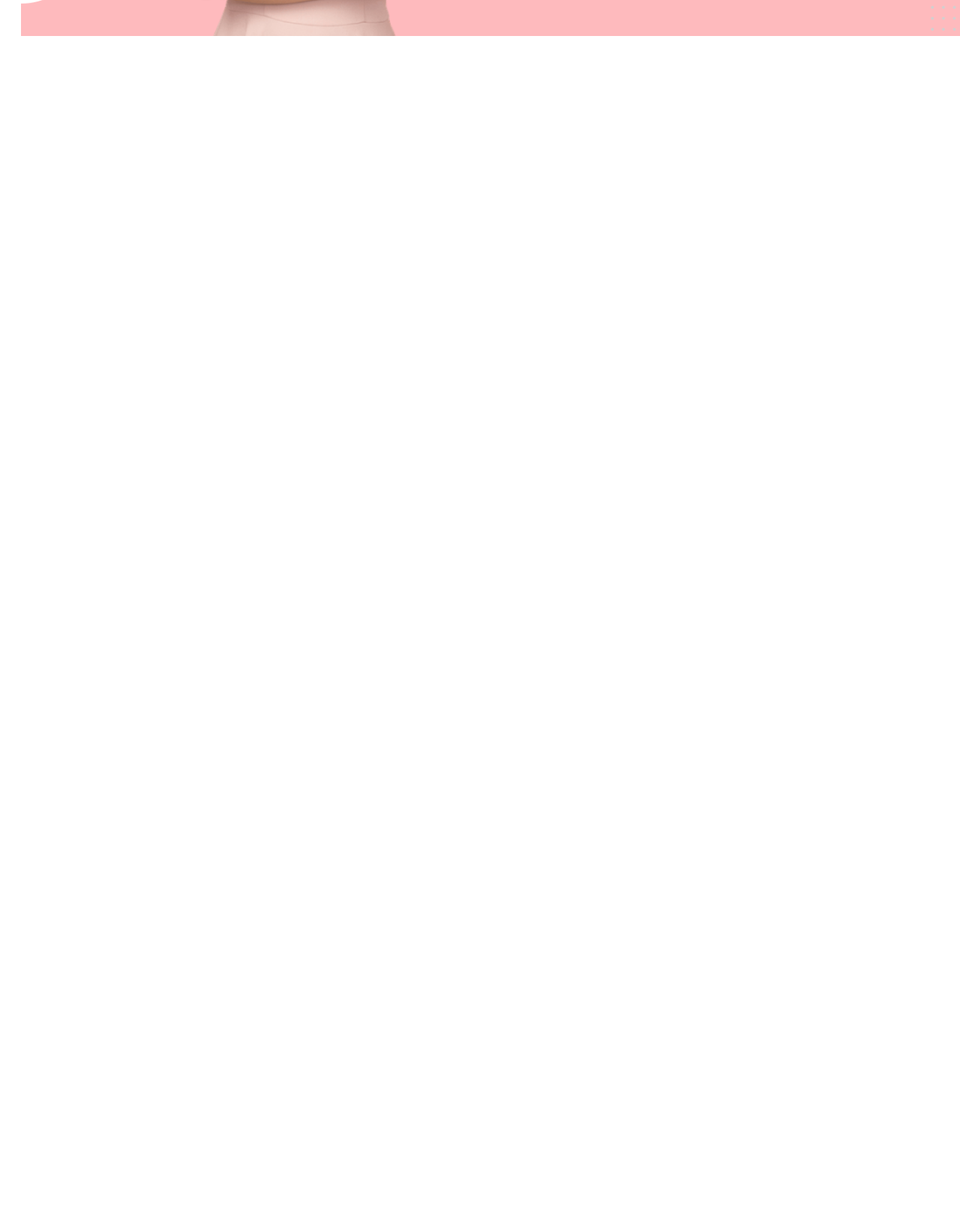
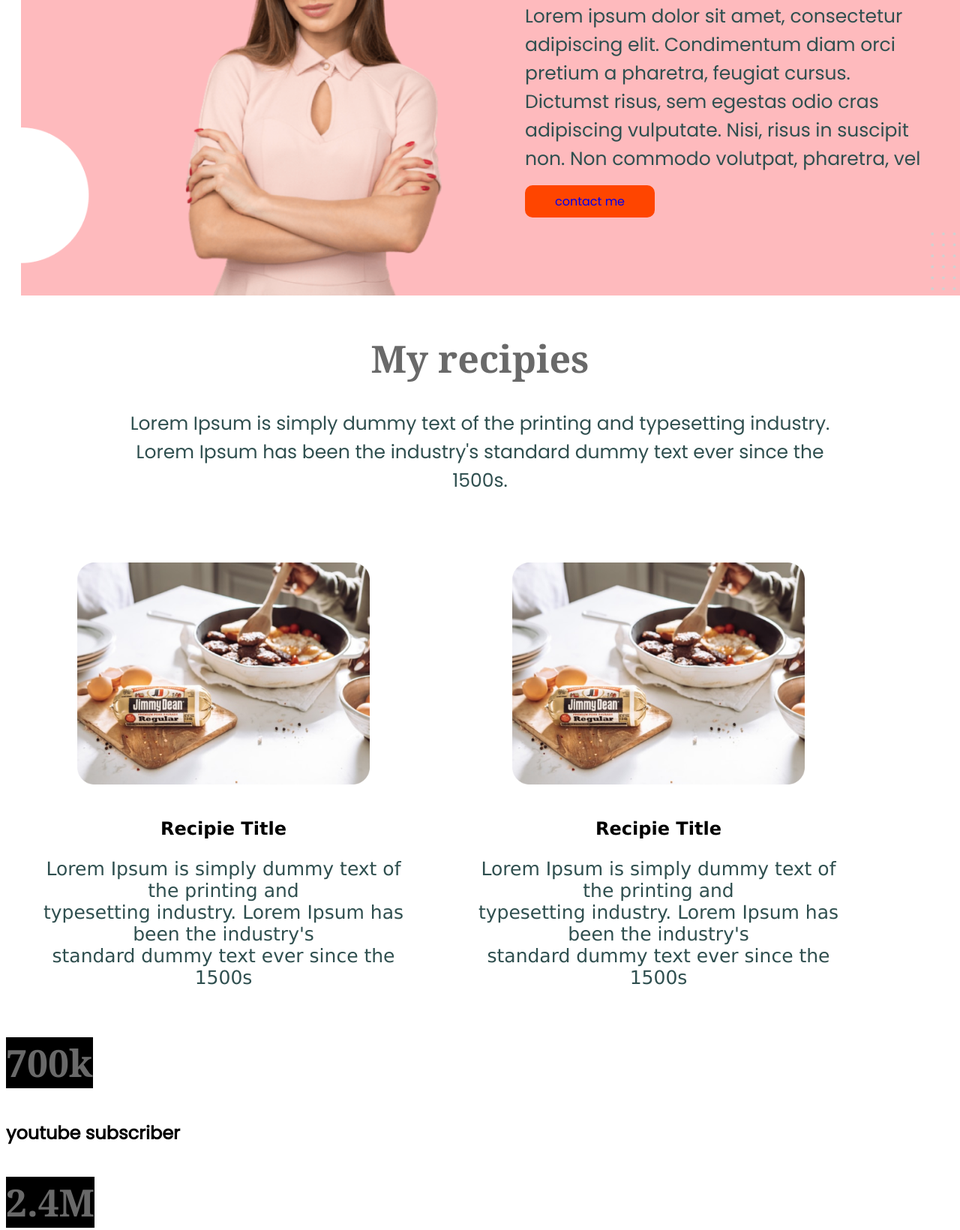
Before and after one commit to abid302079/my--portfolio-website2, a plain HTML site: page index.html in a window 1280 px wide. Shown: the part 1083-2723 px from the top of the page at 75% size. Before the commit the page ends 1156 px from the top, so only its background shows below. Drawn offline with Linux system fonts and the light colour scheme.

Commit message:
third-container

```diff
--- a/index.html
+++ b/index.html
@@ -11,7 +11,7 @@
 <link href="https://fonts.googleapis.com/css2?family=Poppins&display=swap" rel="stylesheet">
 </head>
 <body>
-    <section class="container-add">
+
     <div class="half-width">
         <h1><span class="oranged-added">Skip</span> The Diet,</h1>
     <h1>Just Eat Healthy</h1>
@@ -41,5 +41,56 @@
         <a class="link-button2" target="_blank" href="https://www.linkedin.com/in/abid-hasan-03070123b">contact me</a>
 </div>
 </section>
+<div class="half-width3">
+<h1>My recipies</h1>
+<p>Lorem Ipsum is simply dummy text of the printing and typesetting industry.
+    <br>
+    Lorem Ipsum has been the industry's standard dummy text ever since the
+    <br>
+    1500s.</p>
+</div>
+<div class="row">
+<div class="image-added">
+<img src="images/food/Project Cover.jpg" alt="" style="width:100%">
+<h2>Recipie Title</h2>
+<p>Lorem Ipsum is simply dummy text of the printing and
+    <br>
+    typesetting industry.
+     Lorem Ipsum has been the industry's
+     <br>
+    standard dummy text ever since the 1500s</p>
+    </div>
+
+
+<div class="image-added">
+    <img src="images/food/Project Cover.jpg" alt="" style="width:100%">
+    <h2>Recipie Title</h2>
+    <p>Lorem Ipsum is simply dummy text of the printing and
+        <br>
+        typesetting industry.
+         Lorem Ipsum has been the industry's
+         <br>
+        standard dummy text ever since the 1500s</p>
+        </div>
+</div>
+<section class="link-add">
+
+    <div class="youtube">
+    <h1> <span class="colour">700k</span></h1>
+<h2>youtube subscriber</h2>
+    </div>
+    <div class="instagram">
+<h1><span class="colour">2.4M</span></h1>
+<h2>instragram subscriber</h2>
+    </div>
+    <div class="dribble">
+<h1><span class="colour">100k</span></h1>
+<h2>dribble shots like</h2>
+    </div>
+</section>
+
+
+
+
 </body>
 </html>
--- a/style.css
+++ b/style.css
@@ -54,3 +54,40 @@ p{
     padding: 10px 40px;
     border-radius: 10px;
 }
+.half-width3{
+    flex-direction: column;
+    font-size: 16px;
+    text-align: center;
+}
+.image-added{
+    display: table;
+    float: left;
+    font-size: 16px;
+    font-family: Verdana, Geneva, Tahoma, sans-serif;
+    box-shadow: 50px;
+    text-align: center;
+    width: 500px;
+    border: 15px solid white;
+    padding: 20px;
+    margin: 5px;
+    position: relative;
+
+}
+.image-added img{
+    display: flex;
+    content: 1px;
+    clear: both;
+    flex: 50%;
+    width: 50%;
+    border:15px solid white ;
+    padding: 10px 40px;
+    box-sizing: border-box;
+    image-orientation: flip;
+}
+.colour{
+    background-color: black;
+}
+.link-add{
+        text-align: justify;
+        font: optional;
+}
```
